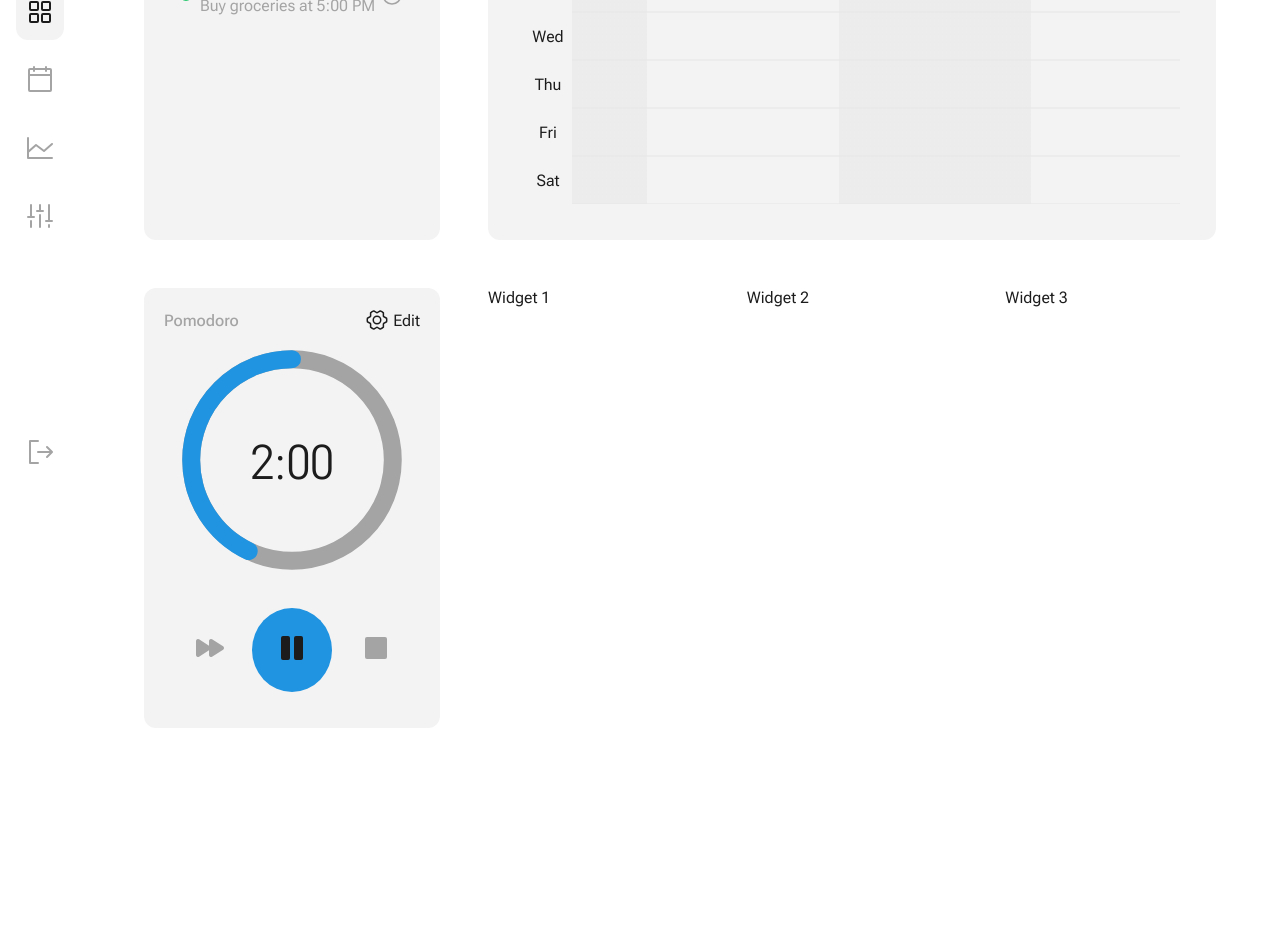
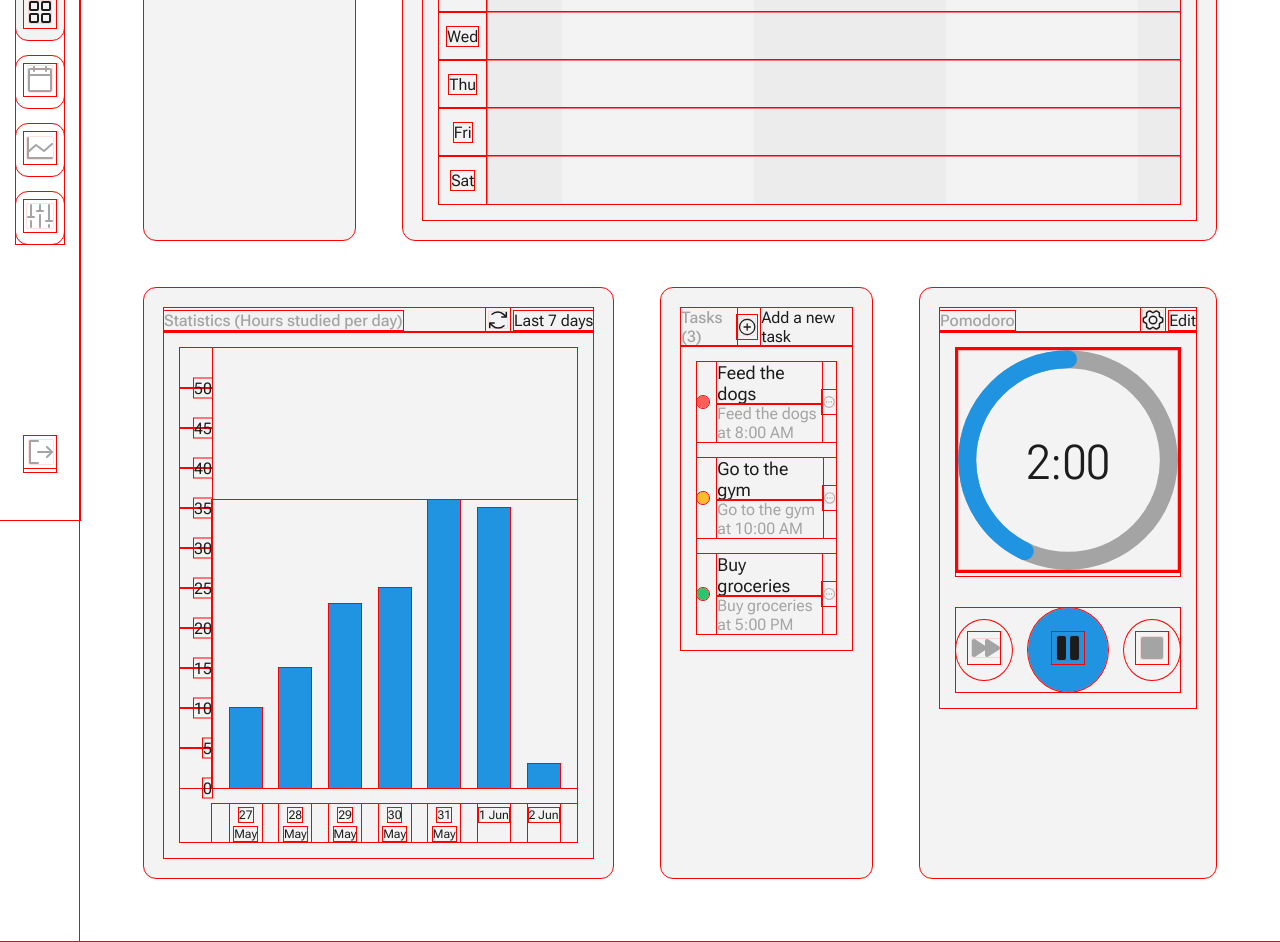
Before and after one commit to AustinKong/stucado, a React (Vite) app: page /#/ in a window 1280 px wide. Shown: the part 280-1222 px from the top of the page. Before the commit the page ends 1072 px from the top, so only its background shows below. Built offline with nearby package versions, Linux system fonts and the light colour scheme.

Commit message:
Add pomodoro and statistics widgets

```diff
--- a/src/main/index.js
+++ b/src/main/index.js
@@ -10,8 +10,10 @@ import { runModel } from '@services/insights';
 function createWindow() {
   // Create the browser window.
   const mainWindow = new BrowserWindow({
-    width: 900,
-    height: 670,
+    width: 1200,
+    minWidth: 1200,
+    height: 800,
+    minHeight: 800,
     show: false,
     autoHideMenuBar: false,
     ...(process.platform === 'linux' ? { icon } : {}),
--- a/src/renderer/components/pages/Dashboard.jsx
+++ b/src/renderer/components/pages/Dashboard.jsx
@@ -2,16 +2,17 @@ import '@styles/pages/dashboard.css';
 import TaskList from '@components/widgets/TaskList';
 import Timetable from '@components/widgets/Timetable';
 import Pomodoro from '@components/widgets/Pomodoro';
+import Insights from '@components/widgets/Insights';
+import Statistics from '@components/widgets/Statistics';
 
 const Dashboard = () => {
   return (
     <div className="dashboard">
+      <Insights />
+      <Timetable />
+      <Statistics />
       <TaskList />
-      <Timetable />
       <Pomodoro />
-      <div>Widget 1</div>
-      <div>Widget 2</div>
-      <div>Widget 3</div>
     </div>
   );
 };
--- /dev/null
+++ b/src/renderer/components/widgets/Insights.jsx
@@ -0,0 +1,16 @@
+import { Widget, InteractionButton } from '@components/widgets/Widget';
+import { ArrowsClockwise } from '@phosphor-icons/react';
+
+const Insights = () => {
+  return (
+    <Widget
+      className="insights"
+      title="Insights"
+      interaction={<InteractionButton icon={<ArrowsClockwise />} text="Refresh" onClick={() => console.log('click')} />}
+    >
+      <p>Coming soon...</p>
+    </Widget>
+  );
+};
+
+export default Insights;
--- /dev/null
+++ b/src/renderer/components/widgets/Statistics.jsx
@@ -0,0 +1,68 @@
+import { Widget, InteractionButton } from '@components/widgets/Widget';
+import { ArrowsClockwise } from '@phosphor-icons/react';
+
+import '@styles/widgets/statistics.css';
+
+const DUMMY_DATASET = [
+  { key: '27 May', value: 10 },
+  { key: '28 May', value: 15 },
+  { key: '29 May', value: 23 },
+  { key: '30 May', value: 25 },
+  { key: '31 May', value: 36 },
+  { key: '1 Jun', value: 35 },
+  { key: '2 Jun', value: 3 },
+];
+
+const PX_PER_UNIT = 8;
+
+const Statistics = () => {
+  return (
+    <Widget
+      className="statistics"
+      title={'Statistics (Hours studied per day)'}
+      interaction={
+        <InteractionButton icon={<ArrowsClockwise />} text="Last 7 days" onClick={() => console.log('click')} />
+      }
+    >
+      <BarChart data={DUMMY_DATASET} ylim={{ min: 0, max: 50 }} yIncrement={5} />
+    </Widget>
+  );
+};
+
+/*
+Expect {
+  data: [{ key: string, value: number }...],
+  ylim: { min: number, max: number },
+  yIncrement: number,
+}
+*/
+const BarChart = ({ data, ylim, yIncrement }) => {
+  const xRange = data.map((item) => item.key);
+  const yRange = Array.from({ length: (ylim.max - ylim.min) / yIncrement + 1 }, (_, i) => ylim.min + i * yIncrement);
+
+  return (
+    <div className="bar-chart">
+      <div className="bar-chart__y-axis">
+        {yRange.map((value) => (
+          <div key={value} className="bar-chart__y-label" style={{ height: yIncrement * PX_PER_UNIT }}>
+            <span className="bar-chart__y-label-text">{value}</span>
+          </div>
+        ))}
+      </div>
+      <div className="bar-chart__bars">
+        {data.map((item) => (
+          <div key={item.key} className="bar-chart__bar" style={{ height: item.value * PX_PER_UNIT }} />
+        ))}
+      </div>
+      <div className="bar-chart__x-axis">
+        {xRange.map((value) => (
+          <div key={value} className="bar-chart__x-label">
+            <span className="bar-chart__x-label-text">{value}</span>
+          </div>
+        ))}
+      </div>
+    </div>
+  );
+};
+
+export default Statistics;
--- a/src/renderer/styles/index.css
+++ b/src/renderer/styles/index.css
@@ -38,8 +38,6 @@ html, body {
   font-family: roboto;
   background-color: var(--bg-primary);
   color: var(--text-primary);
-  width: 100%;
-  height: 100%;
 }
 
 /* Some default styles */
--- a/src/renderer/styles/widgets/pomodoro.css
+++ b/src/renderer/styles/widgets/pomodoro.css
@@ -1,5 +1,4 @@
 .pomodoro {
-
 }
 
 /* Countdown timer (https://css-tricks.com/how-to-create-an-animated-countdown-timer-with-html-css-and-javascript/) */
--- /dev/null
+++ b/src/renderer/styles/widgets/statistics.css
@@ -0,0 +1,61 @@
+.statistics {
+  grid-column: span 2;
+}
+
+/* Bar chart */
+.bar-chart {
+  display: flex;
+  flex-wrap: wrap;
+}
+
+.bar-chart__y-axis {
+  display: flex;
+  flex-direction: column-reverse;
+  width: 32px;
+}
+
+.bar-chart__y-label {
+  position: relative;
+}
+
+.bar-chart__y-label-text {
+  bottom: 0;
+  right: 0;
+  position: absolute;
+  transform: translateY(50%);
+}
+
+.bar-chart__bars {
+  display: flex;
+  justify-content: space-evenly;
+  align-items: baseline;
+  margin-top: auto;
+  width: calc(100% - 32px);
+}
+
+.bar-chart__bar {
+  background-color: var(--accent);
+  width: 32px;
+}
+
+.bar-chart__x-axis {
+  width: calc(100% - 32px);
+  margin-left: 32px;
+  display: flex;
+  justify-content: space-evenly;
+  margin-top: 16px;
+}
+
+.bar-chart__x-label {
+  width: 32px;
+  position: relative;
+  text-align: center;
+}
+
+.bar-chart__x-label-text {
+  font-size: 12px;
+}
+
+* {
+  outline: 1px solid red;
+}
```
Also changed, not shown: src/renderer/styles/widgets/insights.css (added).
